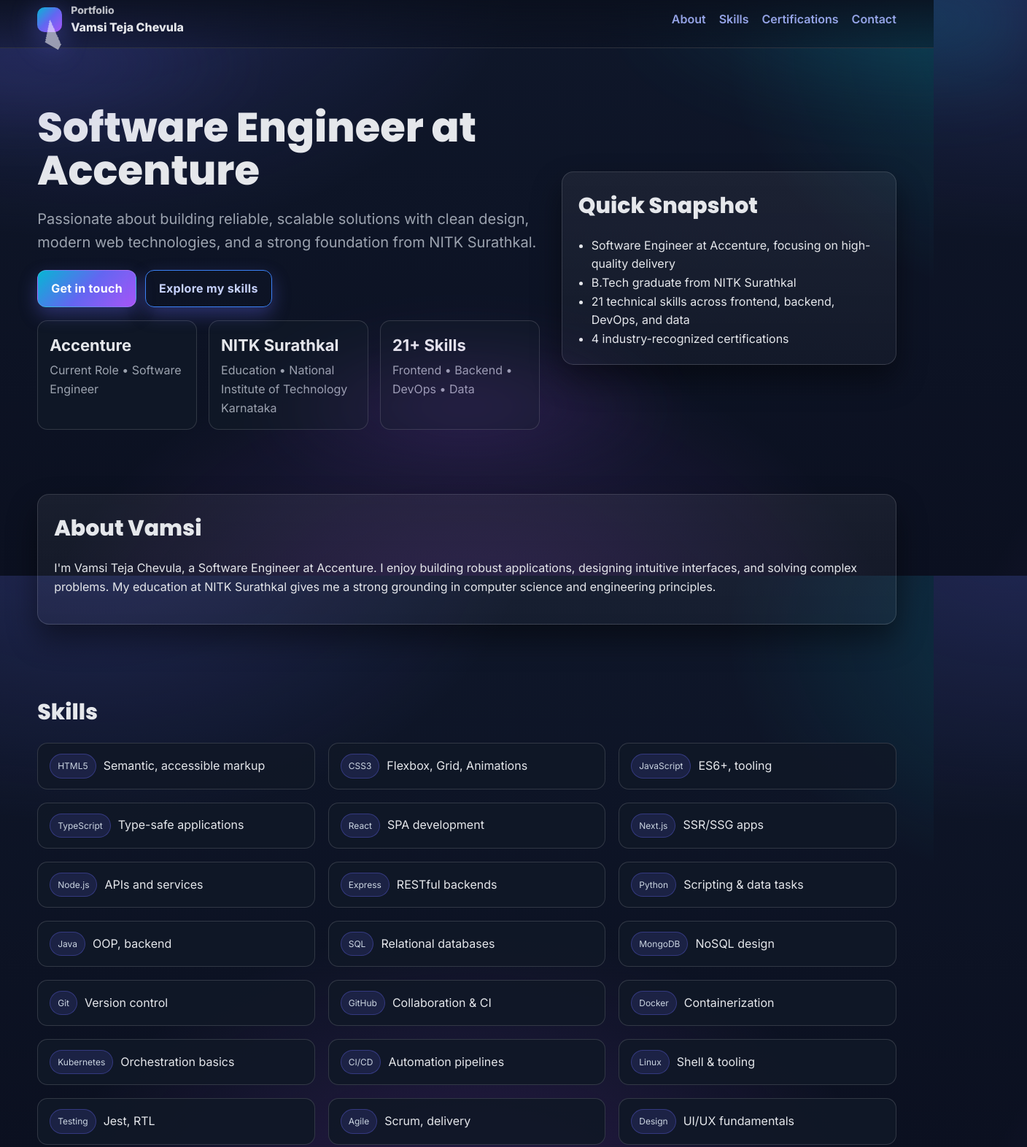
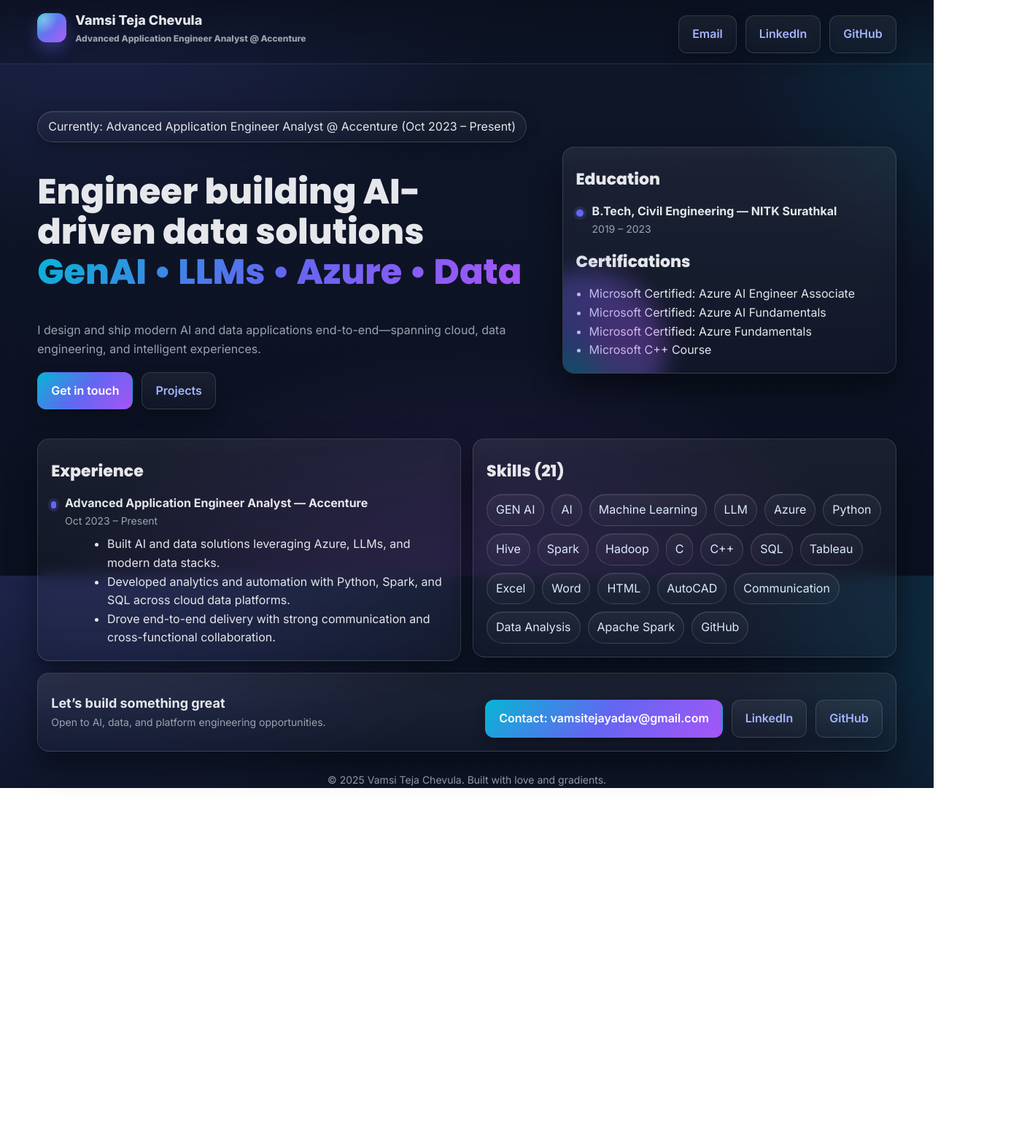
Before and after one commit to Vamsi-Teja-Chevula/vamsi-teja-chevula.github.io, a plain HTML site: page index.html in a window 1280 px wide. Shown: the part 11-1583 px from the top of the page at 73% size, 1408 px wide, since content can reach past the window. After the commit the page ends 1091 px from the top, so only its background shows below. Drawn offline with Linux system fonts and the light colour scheme.

Commit message:
Complete portfolio with correct information and styling

```diff
--- a/index.html
+++ b/index.html
@@ -4,16 +4,18 @@
   <meta charset="UTF-8" />
   <meta name="viewport" content="width=device-width, initial-scale=1.0" />
   <title>Vamsi Teja Chevula — Portfolio</title>
+
   <link rel="preconnect" href="https://fonts.googleapis.com">
   <link rel="preconnect" href="https://fonts.gstatic.com" crossorigin>
   <link href="https://fonts.googleapis.com/css2?family=Inter:wght@300;400;600;700;800;900&family=Poppins:wght@400;600;800&display=swap" rel="stylesheet">
+
   <style>
     :root{
       --bg1:#0f172a; --bg2:#0b1020; --card:#111827ee; --glass:rgba(255,255,255,.06);
       --border:rgba(255,255,255,.14); --txt:#e5e7eb; --muted:#9ca3af;
       --primary:#6366f1; --secondary:#06b6d4; --accent:#a855f7;
-      --grad: linear-gradient(135deg, #06b6d4 0%, #6366f1 50%, #a855f7 100%);
-      --shadow-xl: 0 20px 40px rgba(0,0,0,.45); --radius: 16px;
+      --grad:linear-gradient(135deg, #06b6d4 0%, #6366f1 50%, #a855f7 100%);
+      --shadow-xl: 0 20px 40px rgba(0,0,0,.45); --radius:16px;
     }
     *{box-sizing:border-box}
     html,body{height:100%}
@@ -27,48 +29,68 @@
       font-family: Inter, system-ui, -apple-system, Segoe UI, Roboto, Helvetica, Arial;
       line-height:1.6; overflow-x:hidden;
     }
-    a{color:#a5b4fc;text-decoration:none} a:hover{color:#c4b5fd}
+    a{color:#a5b4fc; text-decoration:none}
+    a:hover{color:#c4b5fd}
     .container{width:min(1200px, 92%); margin:auto}
+
     header{position:sticky; top:0; z-index:40; backdrop-filter: blur(12px);
       background: linear-gradient(to bottom, rgba(10,15,28,.9), rgba(10,15,28,.35));
-      border-bottom:1px solid var(--border)}
+      border-bottom:1px solid var(--border)
+    }
     .nav{display:flex; align-items:center; justify-content:space-between; padding:14px 0}
     .brand{display:flex; align-items:center; gap:12px; font-weight:800}
-    .logo{width:34px; height:34px; border-radius:10px; background:var(--grad); position:relative; filter:drop-shadow(0 6px 18px rgba(99,102,241,.45))}
-    .logo:after{content:""; position:absolute; inset:-40%; background: conic-gradient(from 0deg, transparent 0 60%, rgba(255,255,255,.55) 60% 70%, transparent 70% 100%); animation:spin 6s linear infinite}
-    @keyframes spin{to{transform:rotate(1turn)}}
-    .links{display:flex; gap:18px} .links a{font-weight:600; opacity:.9} .links a:hover{opacity:1}
-    .hero{position:relative; padding:80px 0 40px}
-    .hero::before{content:""; position:absolute; inset:-20% -10% 0; pointer-events:none;
-      background: radial-gradient(600px 200px at 10% 20%, rgba(99,102,241,.25), transparent 60%),
-                  radial-gradient(700px 250px at 90% 10%, rgba(6,182,212,.25), transparent 60%),
-                  radial-gradient(500px 200px at 50% 90%, rgba(168,85,247,.25), transparent 60%);
-      filter: blur(40px); opacity:.7}
-    .hero-grid{display:grid; grid-template-columns: 1.2fr .8fr; gap:30px; align-items:center}
-    .title{font-family:Poppins, Inter, system-ui; font-weight:800; font-size:clamp(32px, 6vw, 56px); line-height:1.05; margin:0 0 14px}
-    .subtitle{font-size:clamp(16px, 2.2vw, 20px); color:var(--muted); max-width:60ch}
-    .cta{display:flex; gap:12px; margin-top:22px}
-    .btn{padding:12px 18px; border-radius:12px; border:1px solid var(--border); background:var(--grad); color:white; font-weight:700; letter-spacing:.3px; box-shadow:0 10px 24px rgba(99,102,241,.35); transform:translateY(0); transition:.25s ease}
-    .btn:hover{transform:translateY(-2px); box-shadow:0 16px 36px rgba(99,102,241,.45)}
-    .btn.secondary{background:transparent; border:1px solid #3b82f6; color:#c7d2fe}
-    .btn.secondary:hover{background:rgba(59,130,246,.1)}
-    .card{background:linear-gradient(180deg, rgba(255,255,255,.06), rgba(255,255,255,.03)); border:1px solid var(--border); border-radius:var(--radius); box-shadow: var(--shadow-xl); overflow:hidden}
-    .card .pad{padding:22px}
-    .stats{display:grid; grid-template-columns: repeat(3, 1fr); gap:16px; margin-top:18px}
-    .stat{background:var(--card); border:1px solid var(--border); border-radius:14px; padding:16px; display:flex; flex-direction:column; gap:4px}
-    .stat h3{margin:0; font-size:22px} .stat p{margin:0; color:var(--muted)}
-    section{padding:48px 0}
-    h2{font-family:Poppins, Inter; font-size:clamp(22px, 3.2vw, 30px); margin:0 0 18px}
-    .grid{display:grid; grid-template-columns: repeat(3, 1fr); gap:18px}
-    .skill, .cert{background:var(--card); border:1px solid var(--border); border-radius:14px; padding:14px 16px; display:flex; align-items:center; gap:10px; transition:transform .2s ease, box-shadow .2s ease, border-color .2s ease}
-    .skill:hover, .cert:hover{transform:translateY(-3px); box-shadow:0 12px 24px rgba(0,0,0,.35); border-color:#334155}
-    .pill{font-size:12px; color:#cbd5e1; background:rgba(99,102,241,.15); padding:6px 10px; border-radius:999px; border:1px solid rgba(99,102,241,.35)}
-    .timeline{display:grid; gap:14px}
-    .item{background:var(--card); border:1px solid var(--border); border-radius:14px; padding:16px}
-    .item h3{margin:0 0 6px} .item p{margin:0; color:var(--muted)}
-    footer{padding:30px 0 60px; color:var(--muted); border-top:1px solid var(--border)}
-    @media (max-width: 980px){ .hero-grid{grid-template-columns: 1fr} .stats{grid-template-columns: 1fr 1fr} .grid{grid-template-columns: 1fr 1fr} }
-    @media (max-width: 640px){ .links{display:none} .cta{flex-direction:column} .stats{grid-template-columns: 1fr} .grid{grid-template-columns: 1fr} }
+    .logo{width:40px; height:40px; border-radius:12px; background:var(--grad);
+      box-shadow:0 10px 20px rgba(99,102,241,.35), inset 0 0 40px rgba(255,255,255,.1);
+      position:relative; overflow:hidden}
+    .logo::after{content:""; position:absolute; inset:-20%; background:radial-gradient(circle at 30% 30%, rgba(255,255,255,.35), transparent 35%)}
+
+    .hero{padding:64px 0 32px}
+    .hero-inner{display:grid; grid-template-columns:1.2fr .8fr; gap:32px; align-items:center}
+    .title{font-family:Poppins, Inter, system-ui; font-size:clamp(28px, 4vw, 48px); font-weight:800; line-height:1.15}
+    .subtitle{color:var(--muted); margin-top:8px}
+
+    .badge{display:inline-flex; align-items:center; gap:10px; padding:8px 14px; border:1px solid var(--border);
+      background:linear-gradient(180deg, rgba(255,255,255,.06), rgba(255,255,255,.02)); border-radius:999px;
+      box-shadow:inset 0 1px 0 rgba(255,255,255,.08), 0 6px 20px rgba(0,0,0,.25)}
+
+    .actions{margin-top:18px; display:flex; gap:12px; flex-wrap:wrap}
+    .btn{padding:12px 18px; border-radius:12px; border:1px solid var(--border); font-weight:600;
+      transition:.25s transform ease, .25s box-shadow ease, .25s background ease;
+      background:linear-gradient(180deg, rgba(255,255,255,.06), rgba(255,255,255,.02));
+      box-shadow:0 10px 20px rgba(0,0,0,.25)}
+    .btn:hover{transform:translateY(-2px); box-shadow:0 18px 34px rgba(0,0,0,.35)}
+    .btn.primary{background:var(--grad); color:white; border-color:transparent}
+
+    .card{background:linear-gradient(180deg, rgba(255,255,255,.06), rgba(255,255,255,.02));
+      border:1px solid var(--border); border-radius:var(--radius); padding:18px; box-shadow:var(--shadow-xl);
+      backdrop-filter: blur(10px); position:relative; overflow:hidden}
+    .card::before{content:""; position:absolute; inset:0; background:radial-gradient(1200px 160px at -10% -20%, rgba(255,255,255,.06), transparent 60%); pointer-events:none}
+
+    .grid{display:grid; grid-template-columns:repeat(12, 1fr); gap:16px}
+    .col-6{grid-column:span 6}
+    .col-12{grid-column:span 12}
+
+    @media (max-width: 900px){
+      .hero-inner{grid-template-columns:1fr}
+      .col-6{grid-column:span 12}
+    }
+
+    .section-title{font-family:Poppins; font-weight:800; font-size:22px; margin:8px 0 14px}
+    .item{display:flex; gap:12px}
+    .item .dot{width:10px; height:10px; border-radius:999px; background:var(--primary); margin-top:10px; box-shadow:0 0 0 4px rgba(99,102,241,.18)}
+
+    .skills{display:flex; flex-wrap:wrap; gap:10px}
+    .chip{padding:8px 12px; border-radius:999px; border:1px solid var(--border);
+      background:linear-gradient(180deg, rgba(255,255,255,.05), rgba(255,255,255,.02)); color:#dbeafe;
+      box-shadow:inset 0 1px 0 rgba(255,255,255,.08)}
+
+    .footer{margin:28px 0 40px; color:var(--muted); font-size:14px; text-align:center}
+
+    /* Fancy animated gradient ring */
+    .ring{position:absolute; inset:auto auto -80px -80px; width:220px; height:220px; border-radius:50%;
+      background:conic-gradient(from 90deg, #06b6d4, #6366f1, #a855f7, #06b6d4); filter: blur(16px); opacity:.35;
+      animation:spin 16s linear infinite}
+    @keyframes spin{to{transform:rotate(360deg)}}
   </style>
 </head>
 <body>
@@ -77,130 +99,115 @@
       <div class="brand">
         <div class="logo" aria-hidden="true"></div>
         <div>
-          <div style="font-size:14px; opacity:.8">Portfolio</div>
-          <div style="font-size:16px">Vamsi Teja Chevula</div>
+          <div style="font-size:18px">Vamsi Teja Chevula</div>
+          <div style="font-size:12px; color:var(--muted)">Advanced Application Engineer Analyst @ Accenture</div>
         </div>
       </div>
-      <nav class="links" aria-label="Primary">
-        <a href="#about">About</a>
-        <a href="#skills">Skills</a>
-        <a href="#certs">Certifications</a>
-        <a href="#contact">Contact</a>
+      <nav class="actions">
+        <a class="btn" href="mailto:vamsitejayadav@gmail.com">Email</a>
+        <a class="btn" href="https://in.linkedin.com/in/vamsi-teja-chevula" target="_blank" rel="noopener">LinkedIn</a>
+        <a class="btn" href="https://github.com/Vamsi-Teja-Chevula" target="_blank" rel="noopener">GitHub</a>
       </nav>
     </div>
   </header>
 
-  <main>
+  <main class="container">
     <section class="hero">
-      <div class="container hero-grid">
+      <div class="hero-inner">
         <div>
-          <h1 class="title">Software Engineer at Accenture</h1>
-          <p class="subtitle">Passionate about building reliable, scalable solutions with clean design, modern web technologies, and a strong foundation from NITK Surathkal.</p>
-          <div class="cta">
-            <a class="btn" href="#contact">Get in touch</a>
-            <a class="btn secondary" href="#skills">Explore my skills</a>
-          </div>
-          <div class="stats">
-            <div class="stat"><h3>Accenture</h3><p>Current Role • Software Engineer</p></div>
-            <div class="stat"><h3>NITK Surathkal</h3><p>Education • National Institute of Technology Karnataka</p></div>
-            <div class="stat"><h3>21+ Skills</h3><p>Frontend • Backend • DevOps • Data</p></div>
+          <div class="badge">Currently: Advanced Application Engineer Analyst @ Accenture (Oct 2023 – Present)</div>
+          <h1 class="title">Engineer building AI-driven data solutions<br><span style="background:var(--grad); -webkit-background-clip:text; background-clip:text; color:transparent">GenAI • LLMs • Azure • Data</span></h1>
+          <p class="subtitle">I design and ship modern AI and data applications end-to-end—spanning cloud, data engineering, and intelligent experiences.</p>
+          <div class="actions">
+            <a class="btn primary" href="mailto:vamsitejayadav@gmail.com">Get in touch</a>
+            <a class="btn" href="https://github.com/Vamsi-Teja-Chevula" target="_blank" rel="noopener">Projects</a>
           </div>
         </div>
-        <div>
-          <div class="card"><div class="pad">
-            <h2 style="margin-top:0">Quick Snapshot</h2>
-            <ul style="margin:0; padding-left:18px">
-              <li>Software Engineer at Accenture, focusing on high-quality delivery</li>
-              <li>B.Tech graduate from NITK Surathkal</li>
-              <li>21 technical skills across frontend, backend, DevOps, and data</li>
-              <li>4 industry-recognized certifications</li>
-            </ul>
-          </div></div>
+        <div class="card" style="min-height:220px;">
+          <div class="ring" aria-hidden="true"></div>
+          <h3 class="section-title">Education</h3>
+          <div class="item">
+            <div class="dot"></div>
+            <div>
+              <div style="font-weight:700">B.Tech, Civil Engineering — NITK Surathkal</div>
+              <div style="color:var(--muted); font-size:14px">2019 – 2023</div>
+            </div>
+          </div>
+          <h3 class="section-title" style="margin-top:16px">Certifications</h3>
+          <ul style="margin:0; padding-left:18px">
+            <li>Microsoft Certified: Azure AI Engineer Associate</li>
+            <li>Microsoft Certified: Azure AI Fundamentals</li>
+            <li>Microsoft Certified: Azure Fundamentals</li>
+            <li>Microsoft C++ Course</li>
+          </ul>
         </div>
       </div>
     </section>
 
-    <section id="about">
-      <div class="container">
-        <div class="card"><div class="pad">
-          <h2>About Vamsi</h2>
-          <p>I'm Vamsi Teja Chevula, a Software Engineer at Accenture. I enjoy building robust applications, designing intuitive interfaces, and solving complex problems. My education at NITK Surathkal gives me a strong grounding in computer science and engineering principles.</p>
-        </div></div>
-      </div>
-    </section>
-
-    <section id="skills">
-      <div class="container">
-        <h2>Skills</h2>
-        <div class="grid" aria-label="Skills grid">
-          <div class="skill"><span class="pill">HTML5</span><span>Semantic, accessible markup</span></div>
-          <div class="skill"><span class="pill">CSS3</span><span>Flexbox, Grid, Animations</span></div>
-          <div class="skill"><span class="pill">JavaScript</span><span>ES6+, tooling</span></div>
-          <div class="skill"><span class="pill">TypeScript</span><span>Type-safe applications</span></div>
-          <div class="skill"><span class="pill">React</span><span>SPA development</span></div>
-          <div class="skill"><span class="pill">Next.js</span><span>SSR/SSG apps</span></div>
-          <div class="skill"><span class="pill">Node.js</span><span>APIs and services</span></div>
-          <div class="skill"><span class="pill">Express</span><span>RESTful backends</span></div>
-          <div class="skill"><span class="pill">Python</span><span>Scripting & data tasks</span></div>
-          <div class="skill"><span class="pill">Java</span><span>OOP, backend</span></div>
-          <div class="skill"><span class="pill">SQL</span><span>Relational databases</span></div>
-          <div class="skill"><span class="pill">MongoDB</span><span>NoSQL design</span></div>
-          <div class="skill"><span class="pill">Git</span><span>Version control</span></div>
-          <div class="skill"><span class="pill">GitHub</span><span>Collaboration & CI</span></div>
-          <div class="skill"><span class="pill">Docker</span><span>Containerization</span></div>
-          <div class="skill"><span class="pill">Kubernetes</span><span>Orchestration basics</span></div>
-          <div class="skill"><span class="pill">CI/CD</span><span>Automation pipelines</span></div>
-          <div class="skill"><span class="pill">Linux</span><span>Shell & tooling</span></div>
-          <div class="skill"><span class="pill">Testing</span><span>Jest, RTL</span></div>
-          <div class="skill"><span class="pill">Agile</span><span>Scrum, delivery</span></div>
-          <div class="skill"><span class="pill">Design</span><span>UI/UX fundamentals</span></div>
+    <section class="grid" style="margin-top:8px">
+      <div class="col-6">
+        <div class="card">
+          <h3 class="section-title">Experience</h3>
+          <div class="item">
+            <div class="dot"></div>
+            <div>
+              <div style="font-weight:700">Advanced Application Engineer Analyst — Accenture</div>
+              <div style="color:var(--muted); font-size:14px">Oct 2023 – Present</div>
+              <ul style="margin:8px 0 0 18px">
+                <li>Built AI and data solutions leveraging Azure, LLMs, and modern data stacks.</li>
+                <li>Developed analytics and automation with Python, Spark, and SQL across cloud data platforms.</li>
+                <li>Drove end-to-end delivery with strong communication and cross-functional collaboration.</li>
+              </ul>
+            </div>
+          </div>
         </div>
       </div>
-    </section>
 
-    <section id="certs">
-      <div class="container">
-        <h2>Certifications</h2>
-        <div class="grid" aria-label="Certifications grid">
-          <div class="cert"><span class="pill">AWS</span><span>Cloud Practitioner (Foundational)</span></div>
-          <div class="cert"><span class="pill">Azure</span><span>AZ-900: Fundamentals</span></div>
-          <div class="cert"><span class="pill">Google</span><span>Associate Cloud Engineer</span></div>
-          <div class="cert"><span class="pill">Scrum</span><span>Professional Scrum Master I</span></div>
+      <div class="col-6">
+        <div class="card">
+          <h3 class="section-title">Skills (21)</h3>
+          <div class="skills">
+            <span class="chip">GEN AI</span>
+            <span class="chip">AI</span>
+            <span class="chip">Machine Learning</span>
+            <span class="chip">LLM</span>
+            <span class="chip">Azure</span>
+            <span class="chip">Python</span>
+            <span class="chip">Hive</span>
+            <span class="chip">Spark</span>
+            <span class="chip">Hadoop</span>
+            <span class="chip">C</span>
+            <span class="chip">C++</span>
+            <span class="chip">SQL</span>
+            <span class="chip">Tableau</span>
+            <span class="chip">Excel</span>
+            <span class="chip">Word</span>
+            <span class="chip">HTML</span>
+            <span class="chip">AutoCAD</span>
+            <span class="chip">Communication</span>
+            <span class="chip">Data Analysis</span>
+            <span class="chip">Apache Spark</span>
+            <span class="chip">GitHub</span>
+          </div>
         </div>
       </div>
-    </section>
 
-    <section id="experience">
-      <div class="container">
-        <h2>Experience & Education</h2>
-        <div class="timeline">
-          <div class="item">
-            <h3>Software Engineer — Accenture</h3>
-            <p>Delivering scalable software with modern engineering practices, code quality, and collaboration.</p>
+      <div class="col-12">
+        <div class="card" style="display:flex; flex-wrap:wrap; align-items:center; gap:12px; justify-content:space-between">
+          <div>
+            <div style="font-weight:700; font-size:18px">Let’s build something great</div>
+            <div style="color:var(--muted); font-size:14px">Open to AI, data, and platform engineering opportunities.</div>
           </div>
-          <div class="item">
-            <h3>B.Tech — NITK Surathkal</h3>
-            <p>Strong foundation in computer science fundamentals, data structures, algorithms, and systems.</p>
+          <div class="actions">
+            <a class="btn primary" href="mailto:vamsitejayadav@gmail.com">Contact: vamsitejayadav@gmail.com</a>
+            <a class="btn" href="https://in.linkedin.com/in/vamsi-teja-chevula" target="_blank" rel="noopener">LinkedIn</a>
+            <a class="btn" href="https://github.com/Vamsi-Teja-Chevula" target="_blank" rel="noopener">GitHub</a>
           </div>
         </div>
       </div>
     </section>
 
-    <section id="contact">
-      <div class="container">
-        <h2>Contact</h2>
-        <div class="card"><div class="pad">
-          <p>Feel free to reach out for opportunities, collaboration, or a friendly chat.</p>
-          <ul style="margin:0; padding-left:18px">
-            <li>Email: vamsi.teja@example.com</li>
-            <li>GitHub: github.com/Vamsi-Teja-Chevula</li>
-            <li>Location: India</li>
-          </ul>
-        </div></div>
-      </div>
-    </section>
+    <p class="footer">© 2025 Vamsi Teja Chevula. Built with love and gradients.</p>
   </main>
-
-  <footer>
-    <div class="container">
-      © <span id="year"></span> Vamsi Teja Chevula • Crafted with
+</body>
+</html>
```
